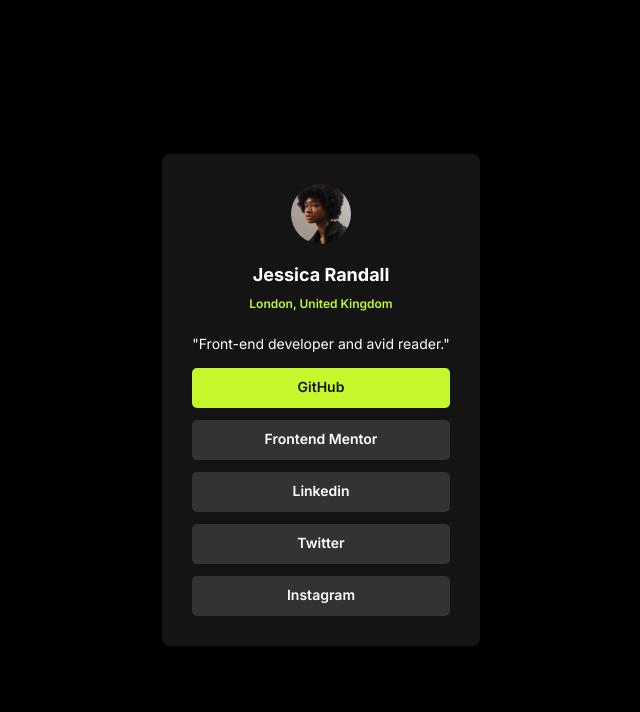
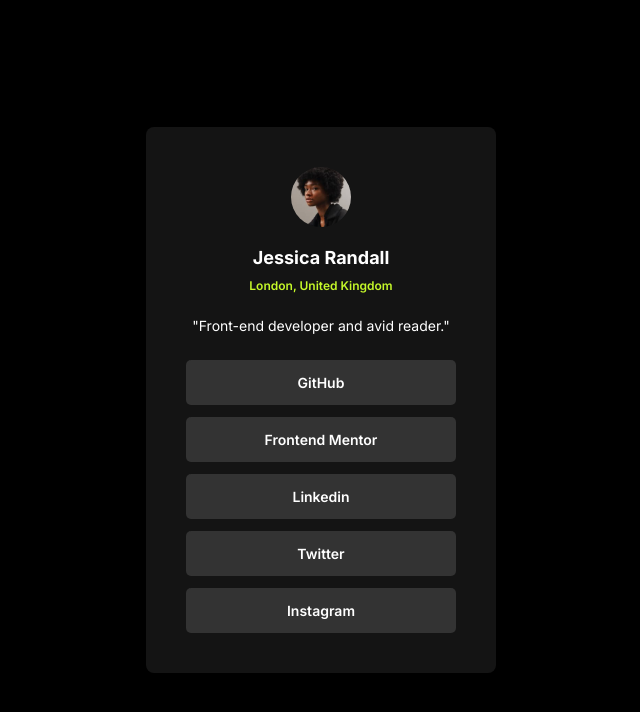
Before and after one commit to samthewebguy/social-profile-links, a plain HTML site: page index.html in a window 1280 px wide. Shown: the whole page, without its empty margins (319-959 px from the left). Drawn offline with Linux system fonts and the light colour scheme.

Commit message:
Challenge Update

```diff
--- a/index.css
+++ /dev/null
@@ -1,155 +0,0 @@
-@import url('https://fonts.googleapis.com/css2?family=Inter:wght@100..900&display=swap');
-
-*{
-    margin: 0;
-    padding: 0;
-    box-sizing: border-box;
-    font-family: Inter, san-serif;
-    line-height: 1.6;
-}
-
-
-
-body{
-    background: #000;
-    color: #fff;
-}
-
-.main-section{
-    height: 100vh;
-    align-items: center;
-    justify-content: center;
-    z-index: 1;
-    display: flex;
-
-}
-
-.container{
-    background: hsl(0, 0%, 8%);
-    width: auto;
-    justify-content: center;
-    align-items: center;
-    border-radius: 8px;
-
-}
-
-.inner-content{
-    margin: 30px;
-}
-
-.basic-details {
-    align-items: center;
-    justify-content: center;
-    display: flex;
-    flex-direction: column;
-}
-
-.basic-details img{
-width: 60px;
-border-radius: 100%;
-margin-bottom: 20px;
-}
-
-.basic-details h2{
-    font-size: 18px;
-    font-weight: bold;
-    line-height: 1.2;
-    margin-bottom: 8px;
-}
-
-.basic-details h4{
-    font-size: 12px;
-    font-weight: 600;
-    color: hsl(75, 94%, 57%);
-    margin-bottom: 20px;
-}
-
-.basic-details p{
-    font-size: 14px;
-    font-weight: 400;
-    margin-bottom: 12px;
-}
-
-.socialbtn{
-    display: flex;
-    flex-direction: column;
-}
-
-.socialbtn .github{
-    height: 40px;
-    font-size: 14px;
-    font-weight: 600;
-    border-radius: 5px;
-    border: none;
-    margin-bottom: 12px;
-    background: hsl(75, 94%, 57%);
-    cursor: pointer;
-}
-
-.socialbtn .github a{
-    text-decoration: none;
-    color: hsl(0, 0%, 8%);
-}
-
-.socialbtn .frontend-mentor{
-    height: 40px;
-    font-size: 14px;
-    font-weight: 600;
-    border-radius: 5px;
-    border: none;
-    margin-bottom: 12px;
-    background: #333;
-    cursor: pointer;
-}
-
-.socialbtn .frontend-mentor a{
-    text-decoration: none;
-    color: #fff;
-}
-
-.socialbtn .linkedin{
-    height: 40px;
-    font-size: 14px;
-    font-weight: 600;
-    border-radius: 5px;
-    border: none;
-    margin-bottom: 12px;
-    background: #333;
-    cursor: pointer;
-}
-
-.socialbtn .linkedin a{
-    text-decoration: none;
-    color: #fff;
-}
-
-.socialbtn .twitter{
-    height: 40px;
-    font-size: 14px;
-    font-weight: 600;
-    border-radius: 5px;
-    border: none;
-    margin-bottom: 12px;
-    background: #333;
-    cursor: pointer;
-}
-
-.socialbtn .twitter a{
-    text-decoration: none;
-    color: #fff;
-}
-
-.socialbtn .instagram{
-    height: 40px;
-    font-size: 14px;
-    font-weight: 600;
-    border-radius: 5px;
-    border: none;
-    background: #333;
-    cursor: pointer;
-}
-
-.socialbtn .instagram a{
-    text-decoration: none;
-    color: #fff;
-}
--- a/index.html
+++ b/index.html
@@ -6,29 +6,32 @@
     <meta name="description" content="Social Links Profile Design" />
     <meta
       name="keywords"
-      content="Social links profile with HTML and CSS, Frontend project for beginners"
+      content="Social links profile with HTML and CSS, Frontend Mentor Challenge for Newbies"
     />
+    <link rel="icon" href="./Images/favicon-32x32.png" type="image/png">
     <title>Social Links Profile</title>
-    <link rel="stylesheet" href="index.css" />
+    <link rel="stylesheet" href="style.css" />
   </head>
   <body>
     <section class="main-section">
       <div class="container">
         <div class="inner-content">
+
+          <!-- Basic Details -->
           <div class="basic-details">
             <img src="Images/avatar-jessica.jpeg" alt="Picture of Jessica" />
             <h2>Jessica Randall</h2>
             <h4>London, United Kingdom</h4>
             <p>"Front-end developer and avid reader."</p>
           </div>
+
+          <!-- Buttons -->
           <div class="socialbtn">
-            <button class="github"><a href="#">GitHub</a></button>
-            <button class="frontend-mentor">
-              <a href="#">Frontend Mentor</a>
-            </button>
-            <button class="linkedin"><a href="#">Linkedin</a></button>
-            <button class="twitter"><a href="#">Twitter</a></button>
-            <button class="instagram"><a href="#">Instagram</a></button>
+            <a class="github" href="https://github.com" target="_blank">GitHub</a>
+            <a class="frontend-mentor" href="https://frontendmentor.io"  target="_blank">Frontend Mentor</a>
+            <a class="linkedin" href="https://linkedin.com"  target="_blank">Linkedin</a>
+            <a class="twitter" href="https://twitter.com"  target="_blank">Twitter</a>
+            <a class="instagram" href="https://instagram.com"  target="_blank">Instagram</a>
           </div>
         </div>
       </div>
--- /dev/null
+++ b/style.css
@@ -0,0 +1,111 @@
+@import url('https://fonts.googleapis.com/css2?family=Inter:wght@100..900&display=swap');
+
+*{
+    margin: 0;
+    padding: 0;
+    box-sizing: border-box;
+}
+
+body{
+    font-family: "Inter", sans-serif;
+    background-color: #000;
+    color: #fff;
+}
+
+/* Main Section */
+
+.main-section{
+    height: 100vh;
+    align-items: center;
+    justify-content: center;
+    z-index: 1;
+    display: flex;
+
+}
+
+/* Container */
+
+.container{
+    background-color: hsl(0, 0%, 8%);
+    width: 100%;
+    max-width: 350px;
+    justify-content: center;
+    align-items: center;
+    border-radius: 8px;
+
+}
+
+/* Inner Content */
+
+.inner-content{
+    padding: 40px;
+}
+
+.basic-details {
+    display: flex;
+    flex-direction: column;
+    align-items: center;
+    justify-content: center;
+}
+
+.basic-details img{
+    width: 60px;
+    border-radius: 100%;
+    margin-bottom: 20px;
+}
+
+.basic-details h2{
+    font-size: 18px;
+    font-weight: 700;
+    line-height: 1.25;
+    margin-bottom: 8px;
+}
+
+.basic-details h4{
+    font-size: 12px;
+    font-weight: 600;
+    line-height: 1.5;
+    color: hsl(75, 94%, 57%);
+    margin-bottom: 20px;
+}
+
+.basic-details p{
+    font-size: 14px;
+    font-weight: 400;
+    margin-bottom: 24px;
+    line-height: 1.5;
+}
+
+/* Buttons */
+
+.socialbtn{
+    display: flex;
+    flex-direction: column;
+    text-align: center;
+    gap: 12px;
+}
+
+.socialbtn a{
+    text-decoration: none;
+    background-color: #333333;
+    color: #fff;
+    padding: 12px 24px;
+    font-size: 14px;
+    font-weight: 600;
+    border-radius: 5px;
+    line-height: 1.5;
+}
+
+.socialbtn a:hover{
+    background-color: hsl(75, 94%, 57%);
+    color: hsl(0, 0%, 8%);
+    transition: background-color 0.3s ease-in-out;
+}
+
+/* Media Query */
+
+@media (max-width: 768px){
+    .container{
+        margin: 0 24px;
+    }
+}
```
Also changed, not shown: Images/favicon-32x32.png (added), Screenshot.png (added), design/active-states.jpg (added), design/destkop-design.jpg (added), design/mobile-design.jpg (added), fonts/Inter-VariableFont_slnt,wght.ttf (added), fonts/OFL.txt (added), fonts/README.txt (added), fonts/static/Inter-Bold.ttf (added), fonts/static/Inter-Regular.ttf (added), fonts/static/Inter-SemiBold.ttf (added), 1 other file.
